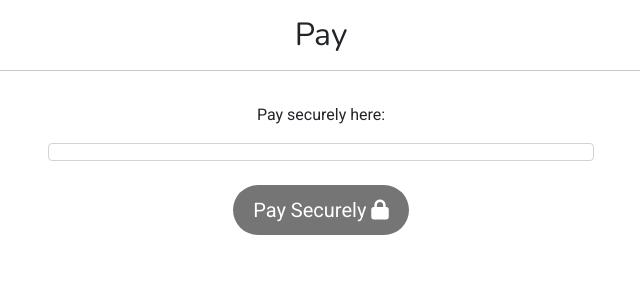
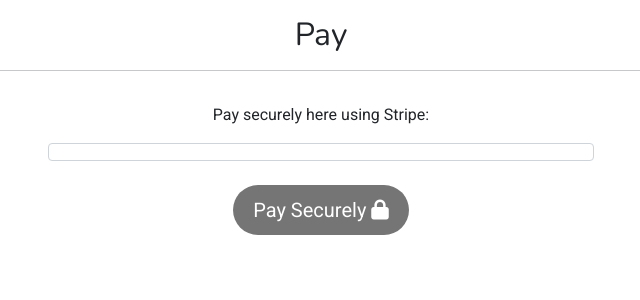
Before and after one commit to RobKnowles248/bluepoint, a Django app: template donate/templates/donate/pay.html in a window 1280 px wide. Shown: the part 60-360 px from the top of the page, without its empty margins (319-959 px from the left). Run offline with Django 3.2, Linux system fonts and the light colour scheme; the template is opened without the code that fills it, so the values that code supplies are empty; some libraries are stand-ins or nearby versions.

Commit message:
Add to text on payment page

```diff
--- a/donate/templates/donate/pay.html
+++ b/donate/templates/donate/pay.html
@@ -16,7 +16,7 @@
     <div class="container mt-3">
         <div class="row justify-content-center text-center">
             <div class="col-12 col-lg-6">
-                <p>Pay securely here:</p>
+                <p>Pay securely here using Stripe:</p>
                 <form action="{% url 'pay' donation_number=donation_number %}" method="POST" id='payment-form'>
                     {% csrf_token %}
                     <div class="mb-2 form-control py-2" id="card-element">
```
